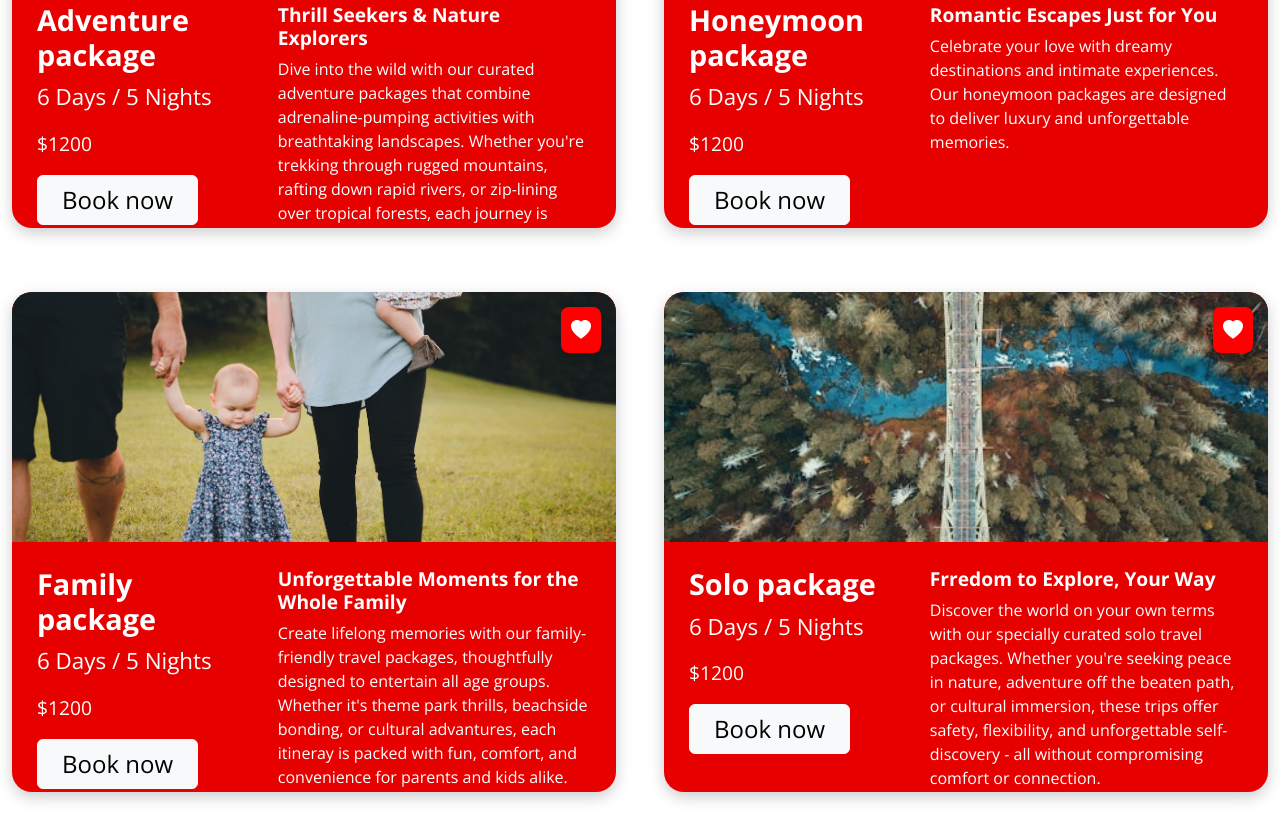
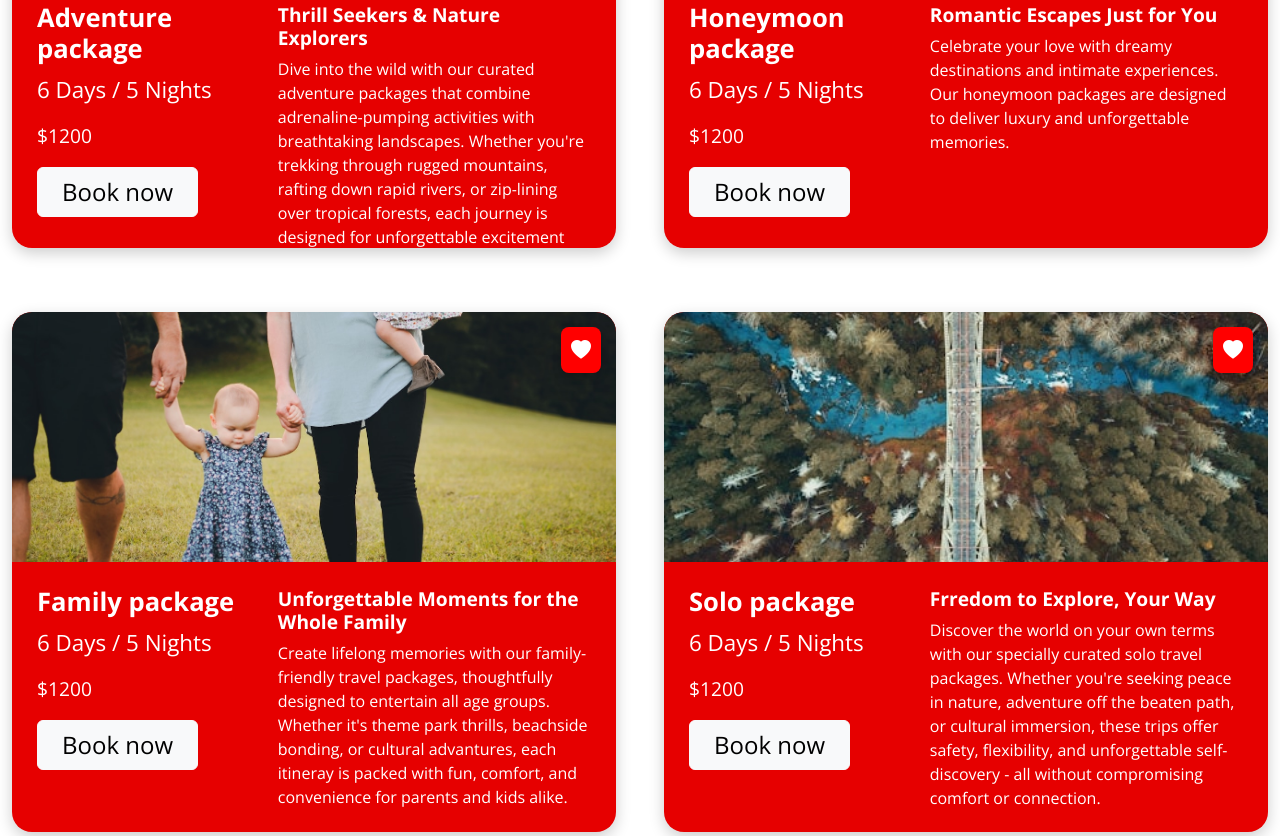
Before and after one commit to Sathyaboopathi23/Travel-Vacation-Website, a plain HTML site: page packages.html in a window 1280 px wide. Shown: the part 1205-2041 px from the top of the page. Drawn offline with nearby package versions, Linux system fonts and the light colour scheme.

Commit message:
Update packages.html

```diff
--- a/packages.html
+++ b/packages.html
@@ -41,7 +41,7 @@
     border-radius: 20px;
     overflow: hidden;
     box-shadow: 0 5px 15px rgba(0,0,0,0.2);
-    height: 500px;
+    height: 520px;
   }
 
   .card-img-wrap {
@@ -71,7 +71,7 @@
   }
 
   .title {
-    font-size: 1.8rem;
+    font-size: 1.6rem;
     font-weight: bold;
   }
 
```
